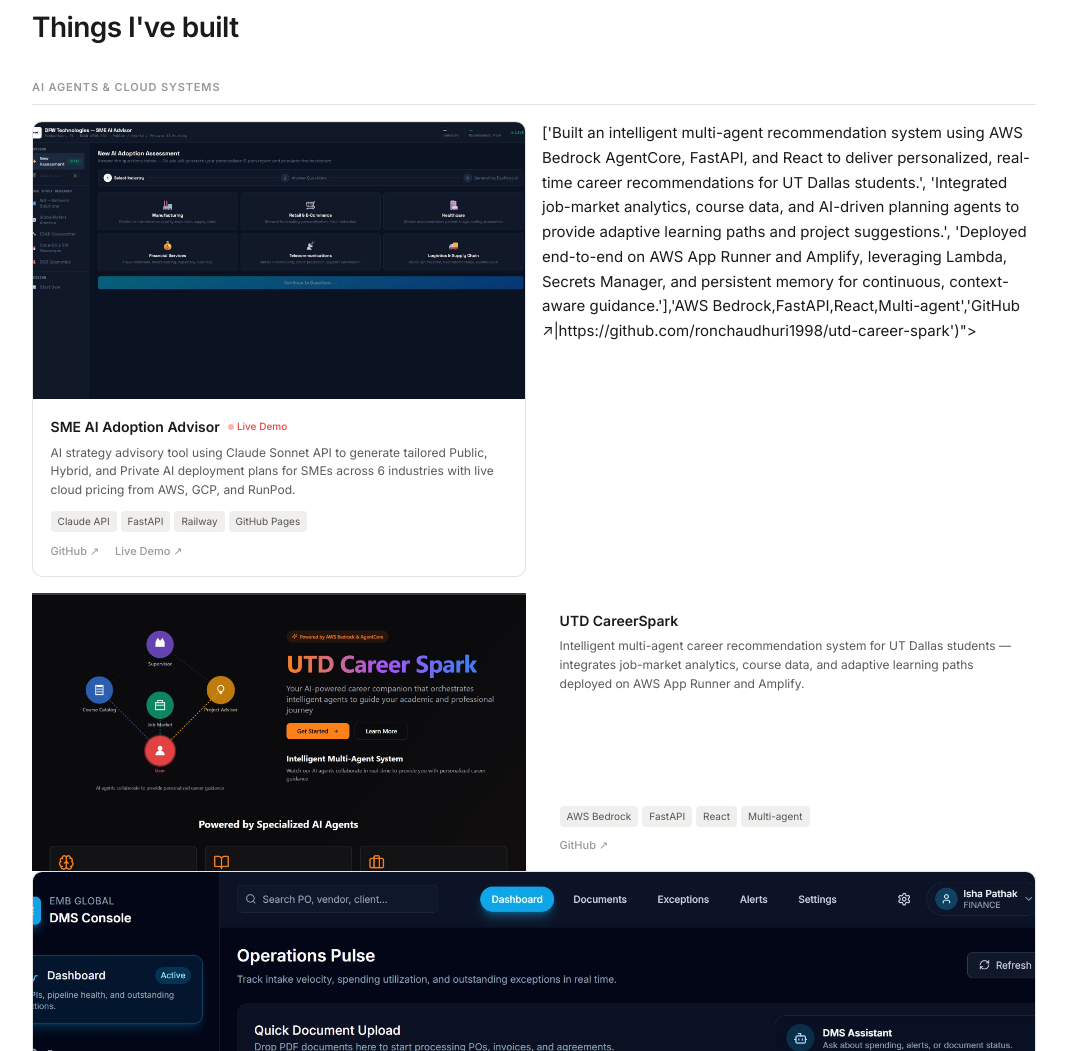
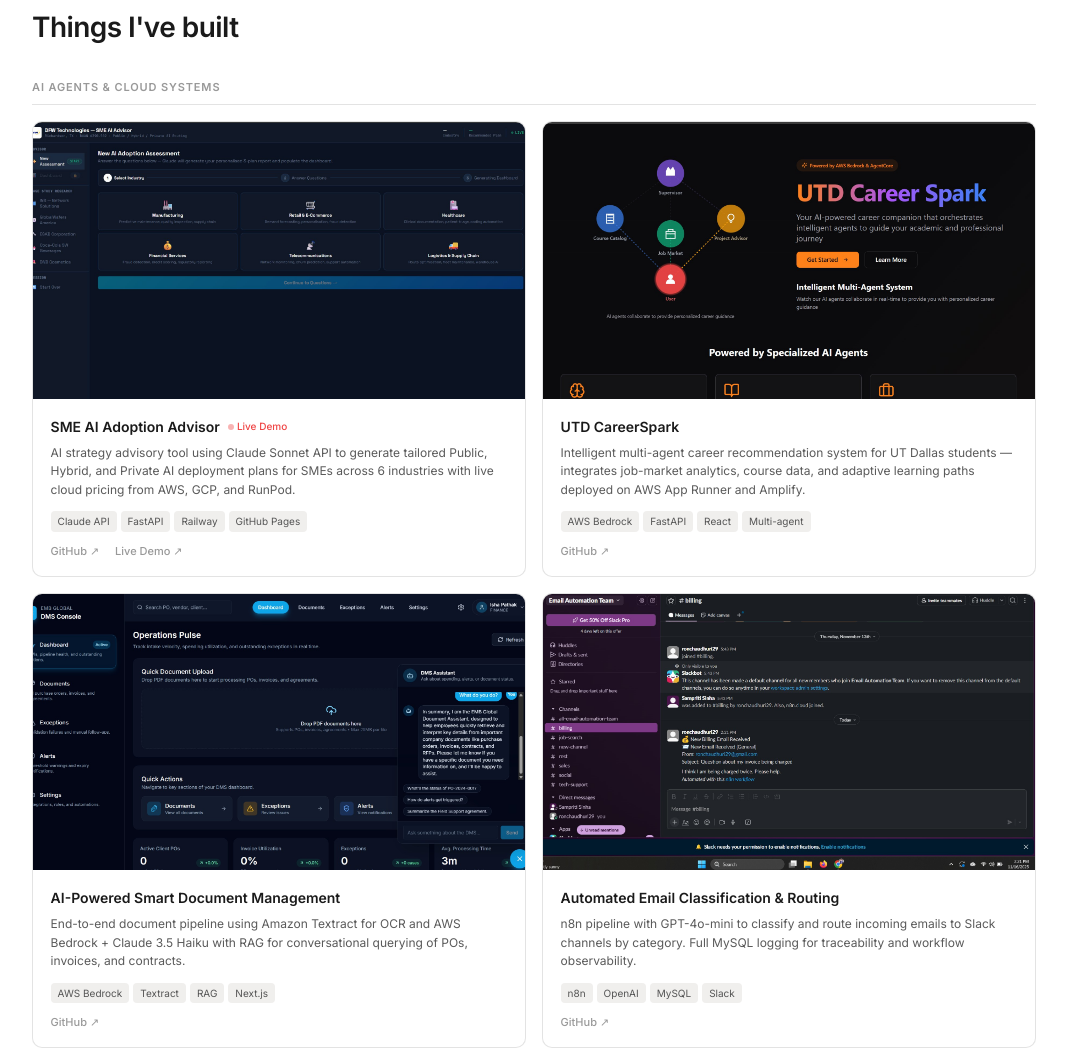
Before and after one commit to ronchaudhuri1998/ronchaudhuri1998.github.io, a plain HTML site: page index.html in a window 1280 px wide. Shown: the part 1640-2691 px from the top of the page, without its empty margins (106-1173 px from the left). Drawn offline with Linux system fonts and the light colour scheme.

Commit message:
Add files via upload

```diff
--- a/index.html
+++ b/index.html
@@ -445,7 +445,9 @@
               <a class="project-link" href="https://ronchaudhuri1998.github.io/sme-ai-advisor/dashboard.html" target="_blank" onclick="event.stopPropagation()">Live Demo ↗</a>
             </div>
           </div>
-        </div>['Built an intelligent multi-agent recommendation system using AWS Bedrock AgentCore, FastAPI, and React to deliver personalized, real-time career recommendations for UT Dallas students.', 'Integrated job-market analytics, course data, and AI-driven planning agents to provide adaptive learning paths and project suggestions.', 'Deployed end-to-end on AWS App Runner and Amplify, leveraging Lambda, Secrets Manager, and persistent memory for continuous, context-aware guidance.'],'AWS Bedrock,FastAPI,React,Multi-agent','GitHub ↗|https://github.com/ronchaudhuri1998/utd-career-spark')">
+        </div>
+
+        <div class="project-card has-img" onclick="openPopup('images/careerspark.png','UTD CareerSpark',['Built an intelligent multi-agent recommendation system using AWS Bedrock AgentCore, FastAPI, and React to deliver personalized, real-time career recommendations for UT Dallas students.', 'Integrated job-market analytics, course data, and AI-driven planning agents to provide adaptive learning paths and project suggestions.', 'Deployed end-to-end on AWS App Runner and Amplify, leveraging Lambda, Secrets Manager, and persistent memory for continuous, context-aware guidance.'],'AWS Bedrock,FastAPI,React,Multi-agent','GitHub ↗|https://github.com/ronchaudhuri1998/utd-career-spark')">
           <div class="project-img">
             <img src="images/careerspark.png" alt="UTD CareerSpark" onerror="this.style.display='none';this.nextElementSibling.style.display='flex'">
             <div class="project-img-placeholder" style="display:none"><div class="placeholder-icon"><svg viewBox="0 0 24 24"><rect x="3" y="3" width="18" height="18" rx="2"/><path d="M3 9h18M9 21V9"/></svg></div></div>
```
